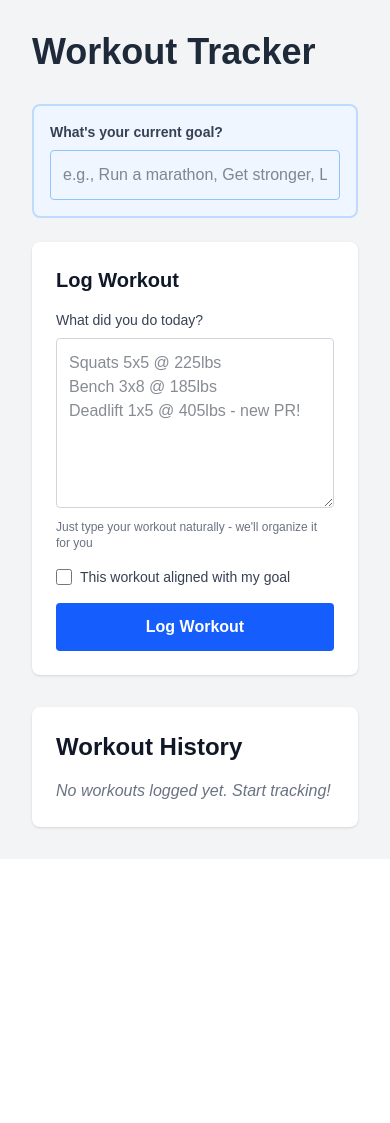
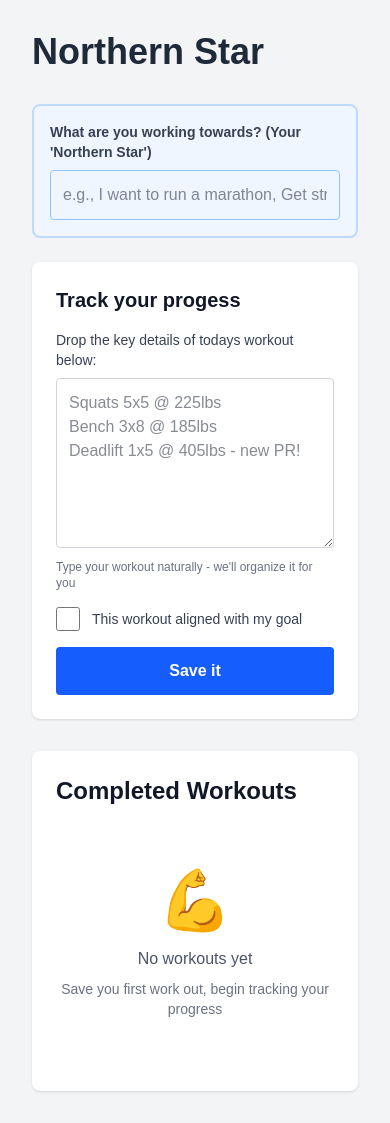
Before and after one commit to Cheddahjay/Workout-tracker, a Next.js app: page / in a window 390 px wide. Before the commit the page ends 859 px from the top, so only its background shows below. Built offline with nearby package versions, Linux system fonts and the light colour scheme.

Commit message:
Added delete functionalit, improved mobile UX, and enhanced empty states

```diff
--- a/app/components/WorkoutForm.tsx
+++ b/app/components/WorkoutForm.tsx
@@ -41,7 +41,7 @@ export default function WorkoutForm({ onSubmitWorkout }: WorkoutFormProps) {
 
   return (
     <div className="bg-white p-6 rounded-lg shadow">
-      <h2 className="text-xl font-bold mb-4 text-gray-900">Log Workout</h2>
+      <h2 className="text-xl font-bold mb-4 text-gray-900">Track your progess</h2>
 
       <form onSubmit={(e) => {
         e.preventDefault();
@@ -51,7 +51,7 @@ export default function WorkoutForm({ onSubmitWorkout }: WorkoutFormProps) {
         {/* Single Workout Summary Box */}
         <div className="mb-4">
           <label className="block text-sm font-medium mb-2 text-gray-700">
-            What did you do today?
+            Drop the key details of todays workout below:
           </label>
           <textarea
             value={workoutSummary}
@@ -61,7 +61,7 @@ export default function WorkoutForm({ onSubmitWorkout }: WorkoutFormProps) {
             rows={6}
           />
           <p className="text-xs text-gray-500 mt-1">
-            Just type your workout naturally - we'll organize it for you
+            Type your workout naturally - we'll organize it for you
           </p>
         </div>
 
@@ -72,7 +72,7 @@ export default function WorkoutForm({ onSubmitWorkout }: WorkoutFormProps) {
               type="checkbox"
               checked={isGoalAligned}
               onChange={(e) => setIsGoalAligned(e.target.checked)}
-              className="mr-2 w-4 h-4"
+              className="mr-3 w-6 h-6"
             />
             <span className="text-sm text-gray-700">This workout aligned with my goal</span>
           </label>
@@ -83,7 +83,7 @@ export default function WorkoutForm({ onSubmitWorkout }: WorkoutFormProps) {
           type="submit"
           className="w-full bg-blue-600 text-white font-semibold py-3 rounded hover:bg-blue-700 transition-colors"
         >
-          Log Workout
+          Save it
         </button>
 
       </form>
--- a/app/components/WorkoutHistory.tsx
+++ b/app/components/WorkoutHistory.tsx
@@ -1,19 +1,23 @@
-"use client"
+"use client";
 
-import { WorkoutEntry } from "../page"
+import { WorkoutEntry } from "../page";
 
-export interface WorkoutHistoryProps{
-    workouts: WorkoutEntry[]
-
+export interface WorkoutHistoryProps {
+  workouts: WorkoutEntry[];
+  onDelete: (id: number) => void;
 }
 
-export default function WorkoutHistory({workouts}: WorkoutHistoryProps){
-    return(
+export default function WorkoutHistory({ workouts, onDelete }: WorkoutHistoryProps) {
+  return (
     <div className="bg-white p-6 rounded-lg shadow">
-            <h2 className="text-2xl font-bold mb-4 text-gray-900">Workout History</h2>
+      <h2 className="text-2xl font-bold mb-4 text-gray-900">Completed Workouts</h2>
 
       {workouts.length === 0 ? (
-                <p className="text-gray-500 italic">No workouts logged yet. Start tracking!</p>
+        <div className="text-center py-12">
+          <div className="text-6xl mb-4">💪</div>
+          <p className="text-gray-600 font-medium mb-2">No workouts yet</p>
+          <p className="text-sm text-gray-500">Save you first work out, begin tracking your progress</p>
+        </div>
       ) : (
         <div className="space-y-4">
           {workouts.map((workout) => (
@@ -21,9 +25,11 @@ export default function WorkoutHistory({workouts}: WorkoutHistoryProps){
               key={workout.id}
               className="border-l-4 border-blue-500 bg-gray-50 p-4 rounded-lg"
             >
+              {/* Header with timestamp, badge, and delete button */}
               <div className="flex justify-between items-start mb-3">
+                {/* Left: Timestamp */}
                 <span className="text-xs text-gray-500">
-                                    {new Date(workout.timestamp).toLocaleString('en-us',{
+                  {new Date(workout.timestamp).toLocaleString('en-US', {
                     month: 'short',
                     day: 'numeric',
                     hour: 'numeric',
@@ -32,15 +38,27 @@ export default function WorkoutHistory({workouts}: WorkoutHistoryProps){
                   })}
                 </span>
 
+                {/* Right: Badge and Delete Button grouped together */}
+                <div className="flex items-center gap-2">
                   <span className={`text-xs font-bold px-2 py-1 rounded ${
                     workout.isGoalAligned
                       ? 'bg-green-100 text-green-700'
                       : 'bg-red-100 text-red-700'
                   }`}>
                     {workout.isGoalAligned ? '✓ Goal' : '✗ Off Track'}
+                  </span>
 
-                                </span>
+                  <button
+                    onClick={() => onDelete(workout.id)}
+                    className="text-red-500 hover:text-red-700 hover:bg-red-50 p-1 rounded transition-colors"
+                    title="Delete workout"
+                  >
+                    🗑️
+                  </button>
                 </div>
+              </div>
+
+              {/* Workout content */}
               <p className="text-gray-900 whitespace-pre-line">
                 {workout.exercises[0]?.notes || 'No details'}
               </p>
@@ -49,5 +67,5 @@ export default function WorkoutHistory({workouts}: WorkoutHistoryProps){
         </div>
       )}
     </div>
-    )
+  );
 }
--- a/app/page.tsx
+++ b/app/page.tsx
@@ -38,20 +38,25 @@ export default function Home() {
     setWorkouts([...workouts, newWorkout]);
   };
 
+  const handleDeleteWorkout = (id:number) => {
+    setWorkouts(workouts.filter(workout => workout.id !== id))
+
+  }
+
   return (
     <main className="min-h-screen bg-gray-100 p-8">
-      <h1 className="text-4xl font-bold mb-8 text-gray-800">Workout Tracker</h1>
+      <h1 className="text-4xl font-bold mb-8 text-gray-800">Northern Star</h1>
 
       {/* Goal Input */}
       <div className="bg-blue-50 border-2 border-blue-200 p-4 rounded-lg mb-6 max-w-2xl">
         <label className="block text-sm font-semibold text-gray-700 mb-2">
-          What's your current goal?
+          What are you working towards? (Your 'Northern Star')
         </label>
         <input
           type="text"
           value={goal}
           onChange={(e) => setGoal(e.target.value)}
-          placeholder="e.g., Run a marathon, Get stronger, Lose 20 lbs"
+          placeholder="e.g., I want to run a marathon, Get stronger, Lose 20 lbs"
           className="w-full p-3 border border-blue-300 rounded text-gray-900 focus:ring-2 focus:ring-blue-500 focus:border-transparent"
         />
         {goal && (
@@ -68,7 +73,10 @@ export default function Home() {
         </div>
 
         {/* Right Side - History */}
-        <WorkoutHistory workouts={workouts} />
+        <WorkoutHistory
+         workouts={workouts}
+         onDelete={handleDeleteWorkout}
+         />
       </div>
     </main>
   );
```
Lines whose indentation alone changed are shown as unchanged.
